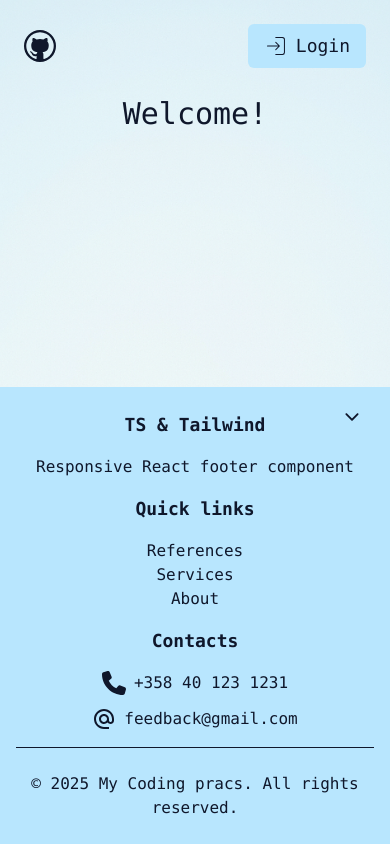
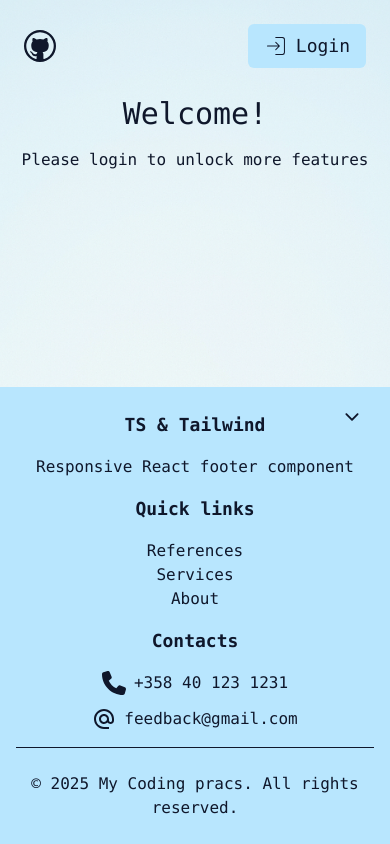
Before and after one commit to olliuhlbeck/sky-listings, a React (Vite) app in the folder frontend/: page / in a window 390 px wide. Built offline with nearby package versions, Linux system fonts and the light colour scheme.

Commit message:
add responsivity to user login

```diff
--- a/frontend/src/pages/HomePage/HomePage.tsx
+++ b/frontend/src/pages/HomePage/HomePage.tsx
@@ -1,7 +1,17 @@
+import { useAuth } from '../../utils/useAuth';
+
 const HomePage = () => {
+  const { user } = useAuth();
   return (
     <div className='flex flex-col justify-center items-center mt-6'>
-      <h1 className='text-3xl'>Welcome!</h1>
+      {user ? (
+        <h1 className='text-3xl'>{`Welcome ${user}!`}</h1>
+      ) : (
+        <>
+          <h1 className='text-3xl mb-4'>Welcome!</h1>
+          <p>Please login to unlock more features</p>
+        </>
+      )}
     </div>
   );
 };
```
